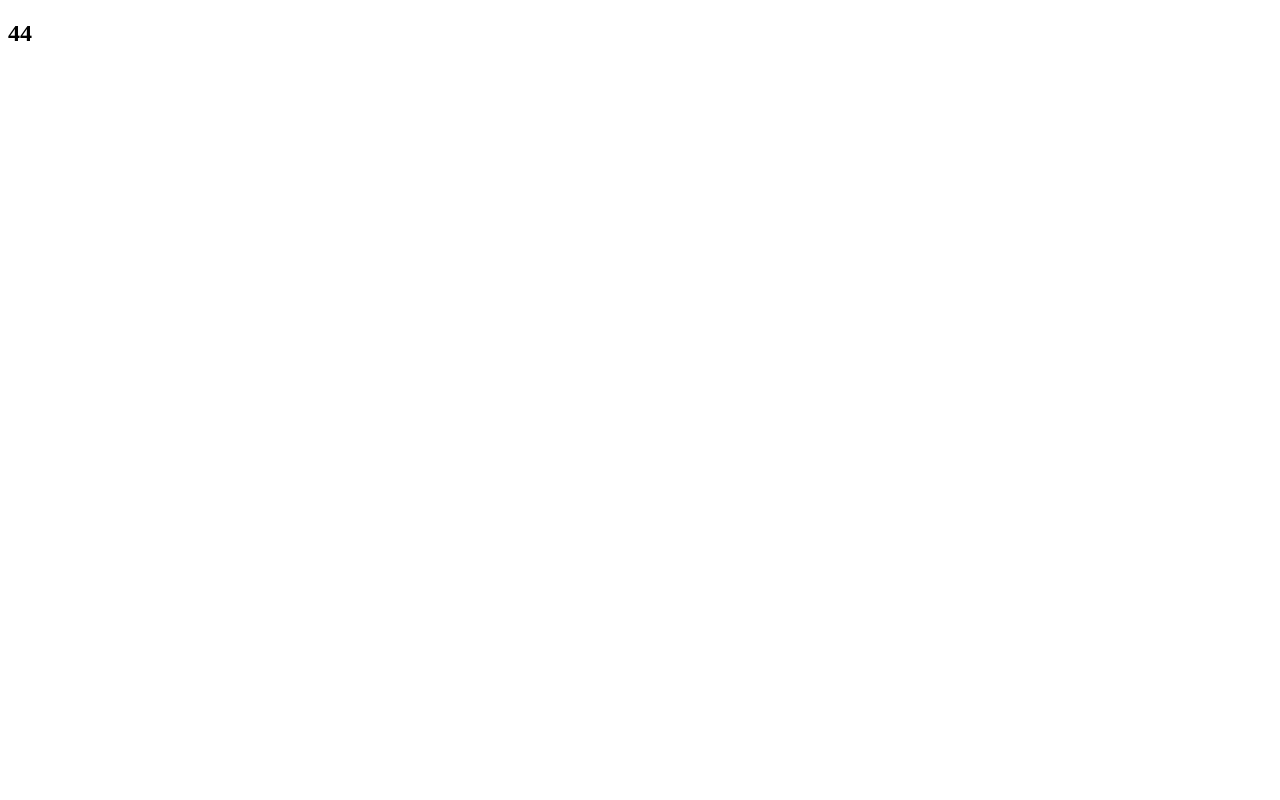
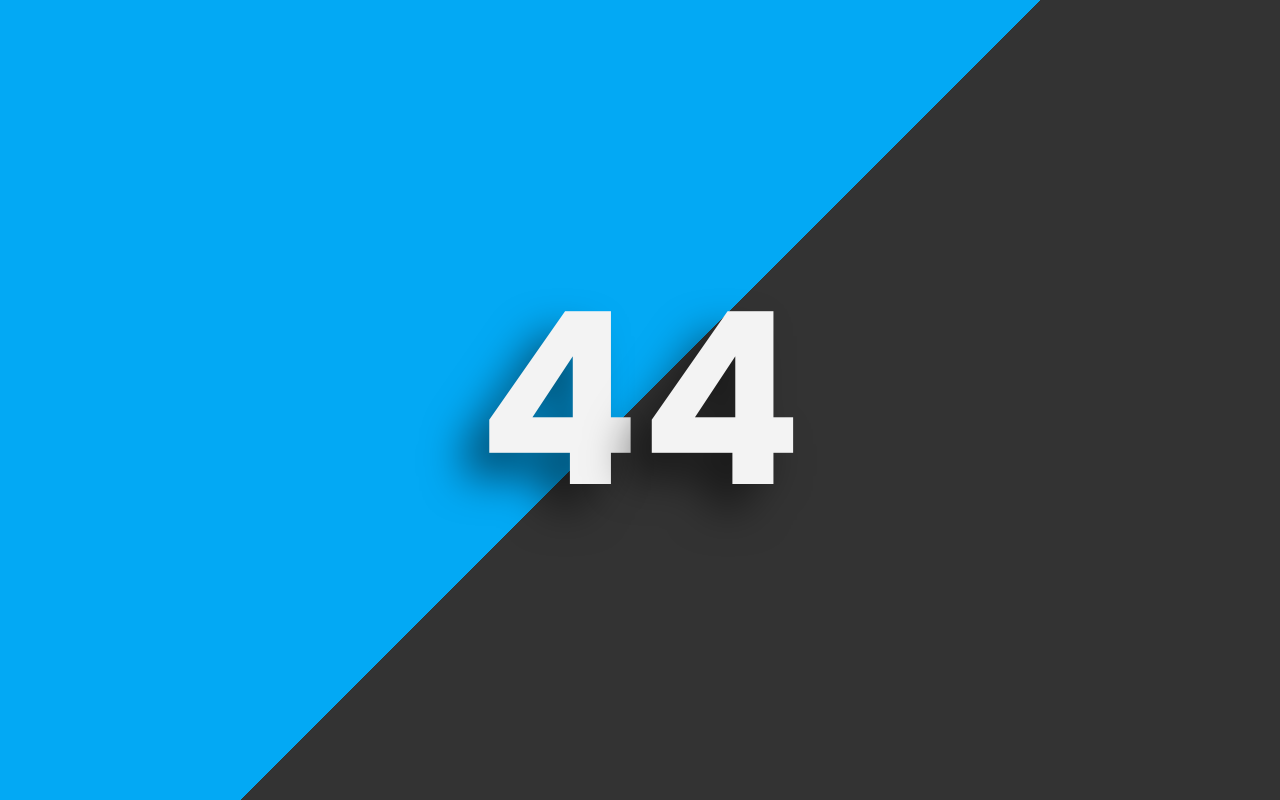
Before and after one commit to vsreyes/404-page-template, a plain HTML site: page index.html in a window 1280 px wide. Drawn offline with Linux system fonts and the light colour scheme.

Commit message:
Further styling

```diff
--- a/index.html
+++ b/index.html
@@ -4,6 +4,7 @@
     <meta charset="UTF-8">
     <meta name="viewport" content="width=device-width, initial-scale=1.0">
     <title>404 | Animated Text Typography</title>
+    <link rel="stylesheet" href="style.css">
 </head>
 <body>
     <div class="box">
--- a/style.css
+++ b/style.css
@@ -1,4 +1,25 @@
 @import url('https://fonts.googleapis.com/css?family=Poppins:200,300,400,500,600,700&display=swap');
 * {
+  margin: 0;
+  padding: 0;
+  box-sizing: border-box;
   font-family: 'Poppins', sans-serif;
 }
+body {
+  display: flex;
+  justify-content: center;
+  align-items: center;
+  min-height: 100vh;
+  background: linear-gradient(135deg, #03a9f4, #03a9f4 50%, #333 50%, #333);
+}
+.box {
+  position: relative;
+}
+.box h2 {
+  color: #f3f3f3;
+  display: flex;
+  justify-content: center;
+  align-items: center;
+  font-size: 15em;
+  text-shadow: -25px 25px 40px rgba(0, 0, 0, 0.5);
+}
```
